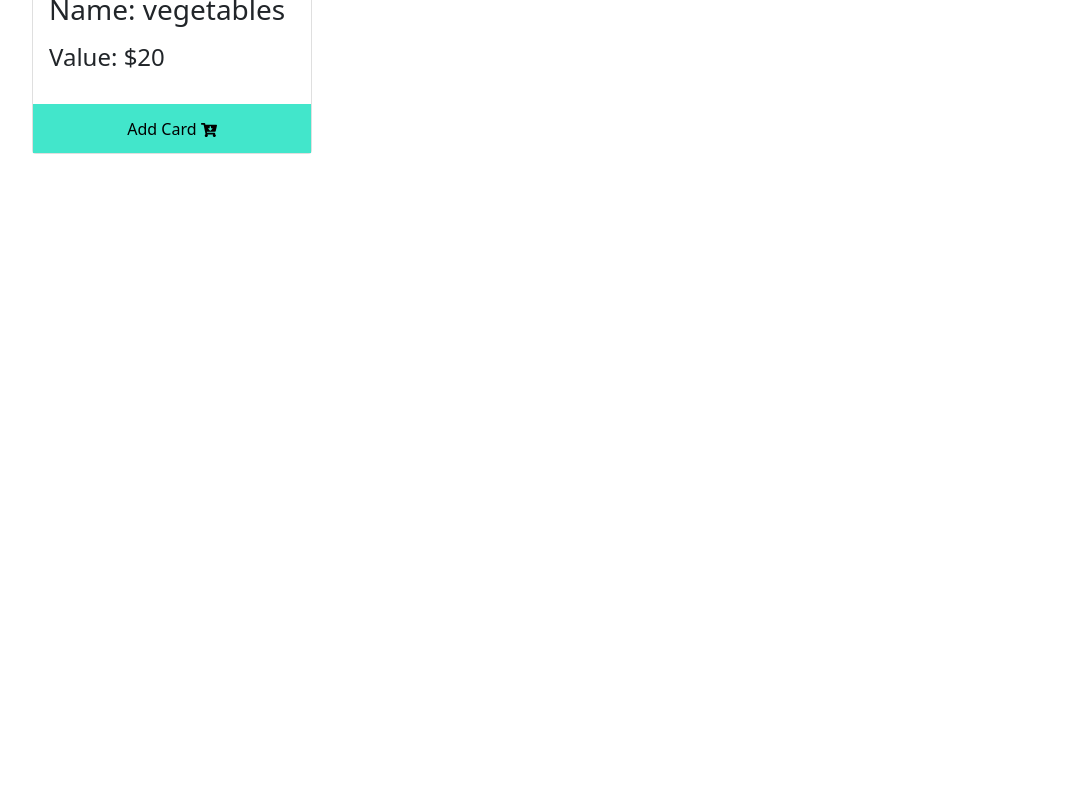
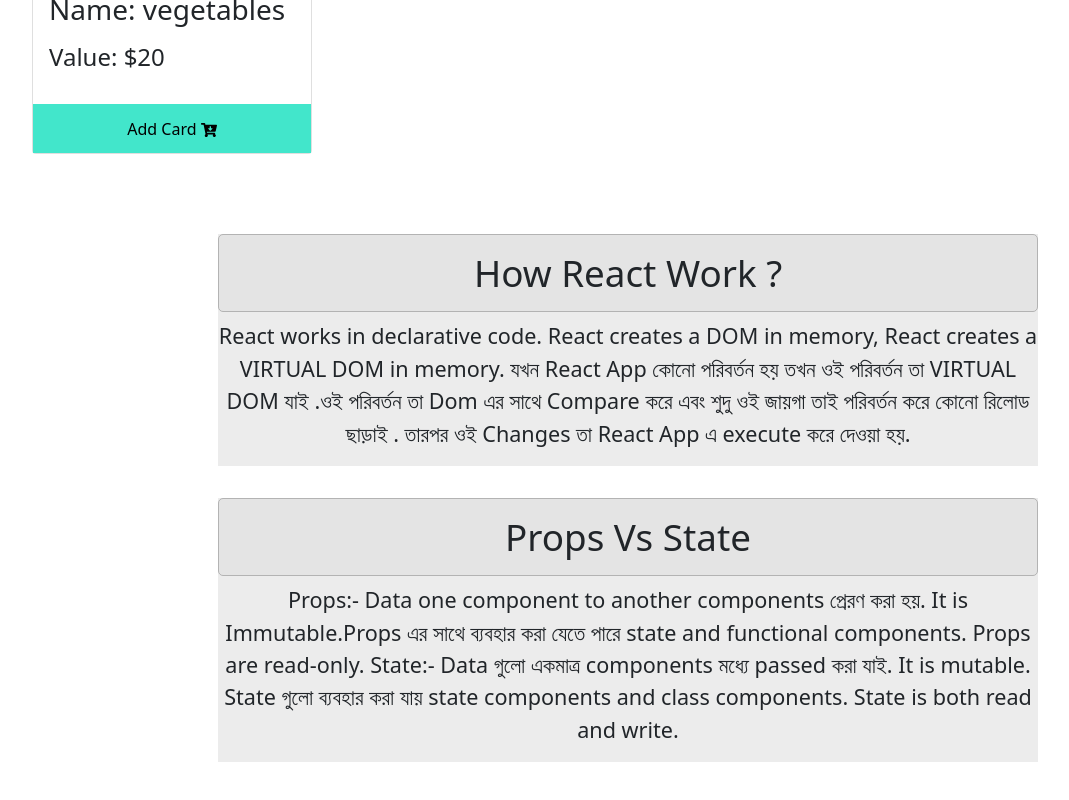
Before and after one commit to Md-Ataur-Rahman/food-store., a React (Create React App) app: page / in a window 1280 px wide. Shown: the part 1884-2684 px from the top of the page, without its empty margins (12-1081 px from the left). Before the commit the page ends 2038 px from the top, so only its background shows below. Built offline with nearby package versions, Linux system fonts and the light colour scheme.

Commit message:
added question and answer

```diff
--- a/src/Components/Main/Main.js
+++ b/src/Components/Main/Main.js
@@ -1,5 +1,6 @@
 import React, { useEffect, useState } from 'react'
 import './main.css';
+import '../../style_of_question.css'
 import { Modal, Button } from 'react-bootstrap';
 import Product from '../Product/Product';
 
@@ -19,14 +20,14 @@ const Main = () => {
     const handleShow = () => setShow(true);
 
     // SideBar added cart function
-    const addedCard = ( product ) => {
+    const addedCard = (product) => {
         let newAddedCard = [...addCart, product]
         setAddCart(newAddedCard);
     }
 
 
     // Auto Selected function
-    const autoSelect = (  ) => {
+    const autoSelect = () => {
         let newNumOfCart = addCart[Math.floor(Math.random() * addCart.length)];
         setModalCart(newNumOfCart);
     }
@@ -78,7 +79,6 @@ const Main = () => {
         </div>
 
         <div>
-
             <Modal
                 show={show}
                 onHide={handleClose}
@@ -99,9 +99,21 @@ const Main = () => {
                 </Button>
                 </Modal.Footer>
             </Modal>
-
         </div>
 
+        <section id="js-questions-section">
+            <div class="question-div">
+                    <h3 class="quenstion-name">How React Work ?</h3>
+                    <p class="answer-of-question">React works in declarative code. React creates a DOM in memory, React creates a VIRTUAL DOM in memory. যখন React App কোনো পরিবর্তন হয় তখন ওই পরিবর্তন তা VIRTUAL DOM যাই .ওই পরিবর্তন তা Dom এর সাথে Compare করে এবং শুদু ওই জায়গা তাই পরিবর্তন করে কোনো রিলোড ছাড়াই . তারপর ওই Changes তা React App এ execute করে দেওয়া হয়.</p>
+                </div>
+                <div class="question-div">
+                    <h3 class="quenstion-name">Props Vs State</h3>
+                    <p class="answer-of-question">
+                    Props:- Data one component to another components প্রেরণ করা হয়. It is Immutable.Props এর সাথে ব্যবহার করা যেতে পারে state and functional components. Props are read-only.
+                    State:- Data গুলো একমাত্র components মধ্যে passed করা যাই. It is mutable. State গুলো ব্যবহার করা যায় state components and class components. State is both read and write.
+                    </p>
+                </div>
+        </section>
     </div>
   )
 }
--- /dev/null
+++ b/src/style_of_question.css
@@ -0,0 +1,38 @@
+* {
+  margin: 0;
+  padding: 0;
+  box-sizing: border-box;
+}
+
+#js-questions-section {
+  display: flex;
+  flex-direction: column;
+  align-items: center;
+  justify-content: space-between;
+  width: 80%;
+  margin: 0 auto;
+  padding: 4rem 0;
+}
+
+.question-div {
+  width: 80%;
+  text-align: center;
+  margin: 1rem 0;
+  background-color: rgba(235, 235, 235, 0.938);
+}
+
+.question-div .quenstion-name {
+  background-color: rgb(228, 228, 228);
+  padding: 1rem 0;
+  font-size: 2.3rem;
+  border: 1px solid rgb(179, 179, 179);
+  border-radius: 5px;
+  -webkit-border-radius: 5px;
+  -moz-border-radius: 5px;
+  -ms-border-radius: 5px;
+  -o-border-radius: 5px;
+}
+
+.question-div .answer-of-question {
+  font-size: 1.35rem;
+}
```
Also changed, not shown: 1 other file (tests, documents, lock files or other folders). Lines whose indentation alone changed are shown as unchanged.
